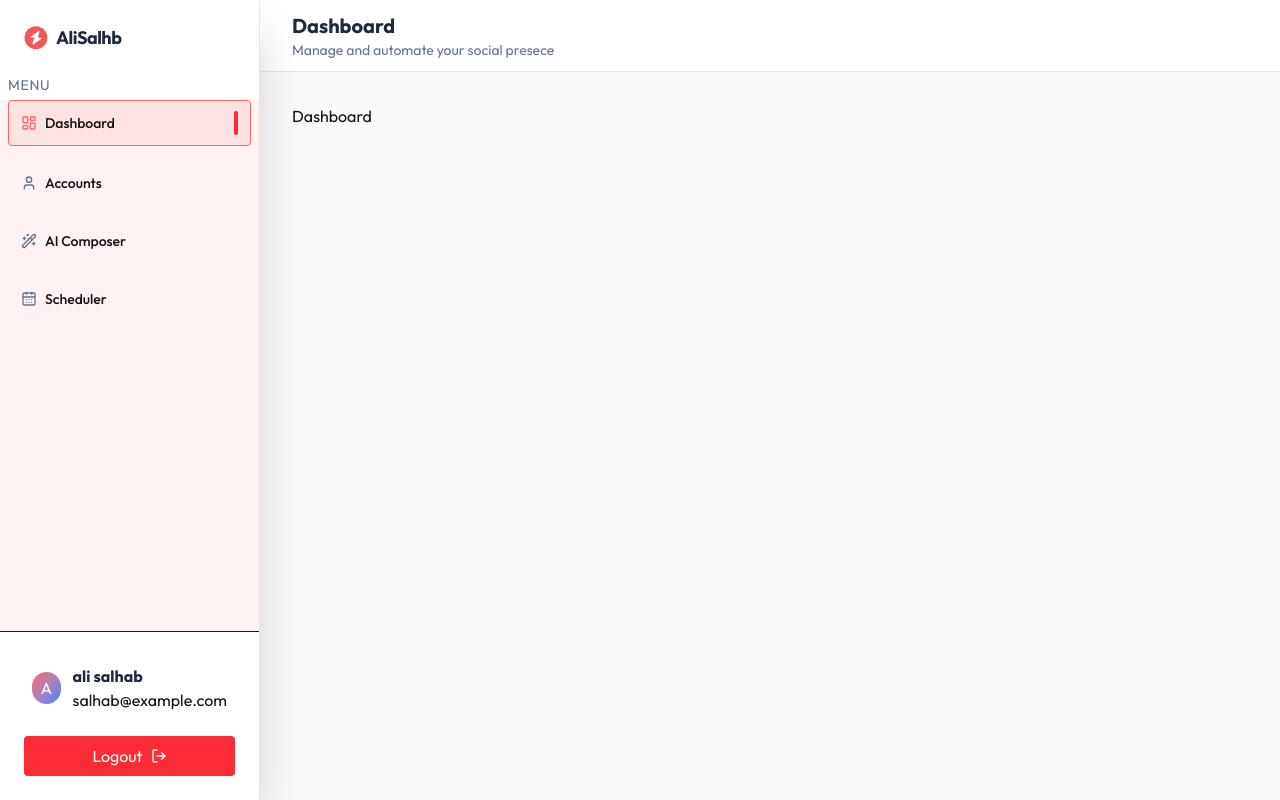
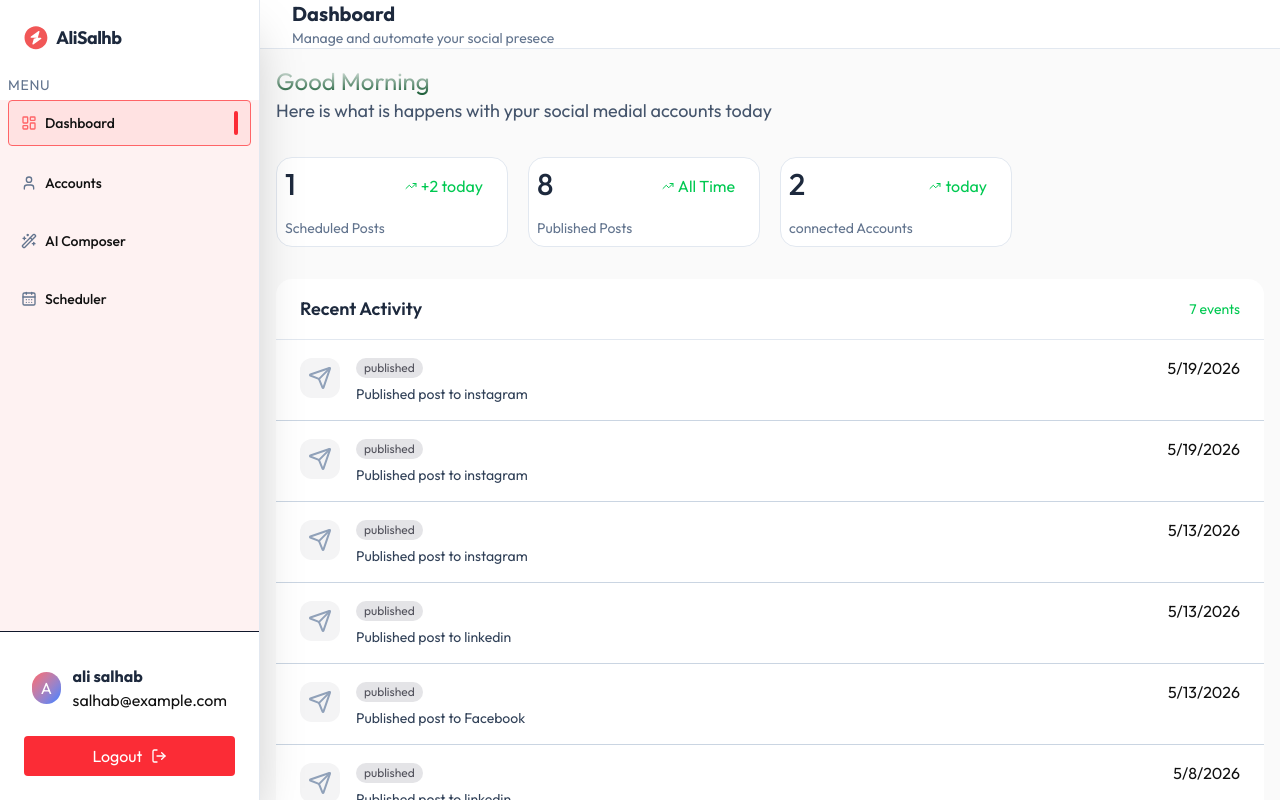
Before and after one commit to ali-salhab/Ai-Powered-Social-Media-Automation-Platform, a React (Vite) app in the folder client/: page /dashboard in a window 1280 px wide. Built offline with nearby package versions, Linux system fonts and the light colour scheme.

Commit message:
Enhance Dashboard component with state management, activity feed, and dynamic data rendering

```diff
--- a/client/src/pages/Dashboard.tsx
+++ b/client/src/pages/Dashboard.tsx
@@ -1,10 +1,164 @@
+import {
+  ActivityIcon,
+  CircleCheckIcon,
+  ClockIcon,
+  SendIcon,
+  Share2Icon,
+  TrendingUpIcon,
+} from "lucide-react";
 import React from "react";
-
+import { useState, useEffect } from "react";
+import {
+  dummyAccountsData,
+  dummyActivityData,
+  dummyGenerationData,
+  dummyPostsData,
+} from "../assets/assets";
 /**
  * Renders the dashboard page.
  */
 function Dashboard() {
-  return <div className="p-4 ">Dashboard</div>;
+  const [states, setstats] = useState({
+    scheduled: 0,
+    published: 0,
+    connectedAccounts: 0,
+  });
+  const [activites, setActivites] = useState<any[]>([]);
+  const stateCards = [
+    {
+      label: "Scheduled Posts",
+      value: states.scheduled,
+      icon: ClockIcon,
+      trend: "+2 today",
+    },
+    {
+      label: "Published Posts",
+      value: states.published,
+      icon: CircleCheckIcon,
+      trend: "All Time",
+    },
+    {
+      label: "connected Accounts",
+      value: states.connectedAccounts,
+      icon: Share2Icon,
+      trend: "today",
+    },
+  ];
+  useEffect(() => {
+    const fetchDashboardData = async () => {
+      try {
+        const [postRes, accountRes, activityRes] = [
+          { data: dummyPostsData },
+          { data: dummyAccountsData },
+          { data: dummyActivityData },
+        ];
+        const posts = postRes.data;
+        setstats({
+          scheduled: posts.filter((p: any) => p.status === "scheduled").length,
+          published: posts.filter((p: any) => p.status === "published").length,
+          connectedAccounts: accountRes.data.filter(
+            (a: any) => a.status === "connected",
+          ).length,
+        });
+        setActivites(activityRes.data);
+      } catch (error) {
+        console.error("Error fetching dashboard data:", error);
+      }
+    };
+    fetchDashboardData();
+  }, []);
+  return (
+    <div className="space-y-8">
+      <div>
+        {/* we create gragient backgroung color then make text transparent using bg-clip-text after that only the gradient color will be visible inside the text letters using bg-clip-text */}
+        <h2 className="text-2xl inline bg-clip-text text-extrabold text-transparent  bg-gradient-to-t from-green-900 to-black-900">
+          Good Morning
+        </h2>
+        <p className="text-lg text-slate-600">
+          Here is what is happens with ypur social medial accounts today{" "}
+        </p>
+      </div>
+
+      {/* state cards  */}
+      <div className="grid grid-cols-1 md:grid-cols-2 lg:grid-cols-4 gap-5 overflow-hidden">
+        {stateCards.map((card) => {
+          return (
+            <div
+              key={card.label}
+              className="bg-white p-2 hover:bg-red-50 relative border border-slate-200 rounded-2xl hover:border-red-300 transition-all"
+            >
+              <div className="flex  items-center justify-between mb-4">
+                <div className="text-3xl font-medium text-slate-800">
+                  {card.value}
+                </div>
+                <div className="absolute top-4 right-4 px-2  rounded-lg text-green-500 flex items-center gap-1">
+                  <TrendingUpIcon className="size-3" />
+                  {card.trend}
+                </div>
+              </div>
+              <p className="text-sm text-slate-500 mt-1">{card.label}</p>
+            </div>
+          );
+        })}
+      </div>
+
+      {/* activity feed */}
+
+      <div className="bg-white rounded-2xl border-slate-200 overflow-hidden">
+        <div className="flex items-center justify-between px-6 py-4 border-b border-slate-200">
+          <h3 className="text-lg font-semibold text-slate-800">
+            Recent Activity
+          </h3>
+          <span
+            className={`text-sm ${activites.length > 0 ? "text-green-500" : "text-red-500"} `}
+          >
+            {activites.length} events
+          </span>
+        </div>
+
+        {activites.length === 0 ? (
+          <div className="flex flex-col p-12 text-center items-center justify-center text-slate-500">
+            <div className="size-12 bg-slate-100 rounded-xl flex items-center justify-center mb-3">
+              <ActivityIcon className="size-6 text-slate-400 self-center" />
+            </div>
+            <p className="text-slate-500">No recent activity to show.</p>
+            <p className="text-slate-400 text-sm mt-1">
+              Connect accounts and schedule posts to see events here{" "}
+            </p>
+          </div>
+        ) : (
+          <div className="divide-y divide-slate-300">
+            {activites.map((activity) => {
+              return (
+                <div
+                  key={activity.id}
+                  className="flex items-start gap-4 px-6 py-4 hover:bg-slate-50 duration-800 transition-all"
+                >
+                  <div className="size-10 rounded-xl flex items-center justify-center shrink-0 p-2 mt-0.5 bg-zinc-100 ">
+                    <SendIcon className="size-8 text-slate-400 hover:text-blue-500 transition-all ease-in-out duration-800 cursor-pointer hover:scale-150" />
+                  </div>
+
+                  <div className="flex-1 min-w-0">
+                    <div className="flex items-center justify-between gap-2 mb-1">
+                      <span className="text-xs px-2 py-0.5 rounded-full bg-zinc-200 text-zinc-600">
+                        published
+                      </span>
+                      <span>
+                        {new Date(activity.createdAt).toLocaleDateString()}
+                      </span>
+                    </div>
+                    <p className="text-slate-700 text-sm">
+                      {activity.description}
+                    </p>
+                  </div>
+                </div>
+              );
+            })}
+          </div>
+        )}
+      </div>
+    </div>
+  );
 }
 
 export default Dashboard;
```
